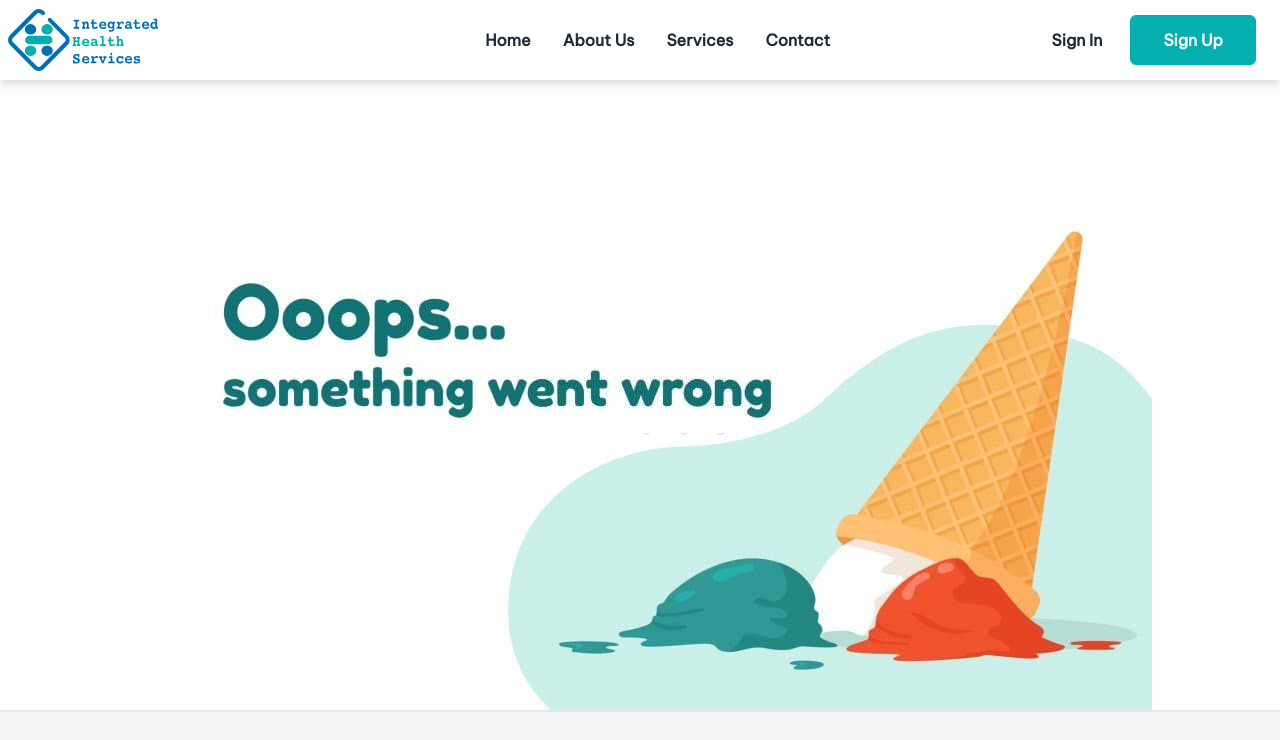
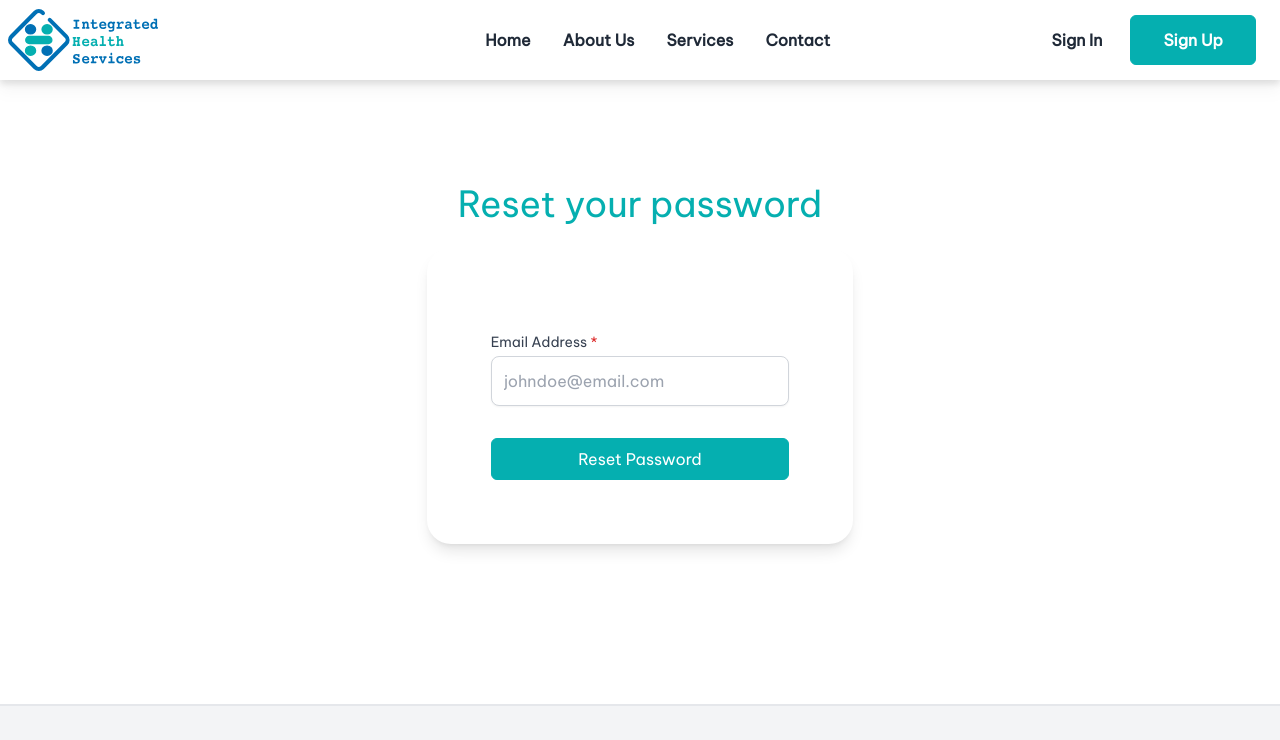
Before and after one commit to ihsidna/ihs-frontend, a React (Create React App) app: page /reset-password in a window 1280 px wide. Shown: the top 740 px of the page. Built offline with nearby package versions, Linux system fonts and the light colour scheme.

Commit message:
feature - add reset password functionality

```diff
--- a/src/App.js
+++ b/src/App.js
@@ -24,6 +24,7 @@ import UnauthorizedPage from "./pages/Unauthorized";
 import PersistLogin from "./components/app/PersistLogin";
 import Service from "./components/app/service/Service";
 import AllAppointment from "./components/app/appointment/AllAppointment";
+import ResetPassword from "./pages/ResetPassword";
 
 function App() {
   return (
@@ -40,6 +41,7 @@ function App() {
         <Route path="privacy-policy" element={<PrivacyPolicy />} />
         <Route path="confirm/:confirmationCode" element={<EmailConfirmation />} />
         <Route path="unauthorized" element={<UnauthorizedPage />} />
+        <Route path="reset-password" element={<ResetPassword />} />
         <Route element={<PersistLogin />}>
           <Route element={<Layout />}>
             <Route element={<RequireAuth allowedUserTypes={["user", "employee", "admin"]}/>} >
--- /dev/null
+++ b/src/components/app/ResetPasswordForm.jsx
@@ -0,0 +1,91 @@
+import React, {useState} from 'react';
+import {useLocation, useNavigate} from "react-router-dom";
+import axios from "../../api/axios";
+import Spinner from "./Spinner";
+
+const RESET_URL = "/user/resetPassword";
+
+const ResetPasswordForm = () => {
+	const navigate = useNavigate();
+	const location = useLocation();
+	const from = location.state?.from?.pathname || "/";
+
+	const [email, setEmail] = useState('');
+	const [loading, setLoading] = useState(false);
+	const [errMsg, setErrMsg] = useState('');
+
+	const handleReset = async (e) => {
+		e.preventDefault();
+		setLoading(true);
+		try {
+			await axios.post(RESET_URL,
+				JSON.stringify({ email}),
+				{ headers: { 'Content-Type': 'application/json' },
+					withCredentials: true
+				}
+			);
+
+			setLoading(false);
+			setEmail('');
+			setErrMsg('');
+
+			if (from === "/") {
+				navigate('/signin');
+			} else {
+				navigate(from, {replace: true});
+			}
+		} catch (err) {
+			if (!err.response) {
+				setErrMsg('No Server Response');
+				setLoading(false);
+			} else if (err.response) {
+				setErrMsg(err.response.data.message.replace("Error: ", ""));
+				setLoading(false);
+			} else {
+				setErrMsg('Something Went Wrong');
+				setLoading(false);
+			}
+		}
+
+	}
+
+	return (
+		<>
+			{loading && <Spinner />}
+			{errMsg ? (
+					<p className="rounded-md p-4 mb-4 bg-ihs-green-shade-200 text-red-500 font-normal text-lg">{errMsg}</p>
+				) :
+				<p className= "absolute -left-[99999px]" aria-live="assertive"></p>
+			}
+
+			<form className="mb-0 space-y-0" onSubmit={handleReset}>
+
+				<div className="">
+					<label htmlFor="email" className="block text-sm font-medium text-gray-700 mt-5">Email Address <span className="text-red-600">*</span></label>
+					<div className="mt-1">
+						<input
+							value={email}
+							onChange={(e) => setEmail(e.target.value)}
+							type="email"
+							id="email"
+							autoComplete="email"
+							required
+							placeholder="johndoe@email.com"
+							className="w-full border border-gray-300 px-3 py-3 rounded-lg shadow-sm focus:outline-none focus:border:bg-ihs-green-shade-500 focus:ring-1 focus:ring-ihs-green-shade-600"/>
+					</div>
+				</div>
+
+				<div>
+					<button className="px-4 py-2 w-full mt-8 bg-ihs-green hover:font-bold focus: outline-none focus:ring-2 focus:ring-ihs-green-shade-500">
+						Reset Password
+					</button>
+				</div>
+
+
+			</form>
+
+		</>
+	);
+};
+
+export default ResetPasswordForm;
--- a/src/components/app/SignInForm.jsx
+++ b/src/components/app/SignInForm.jsx
@@ -2,7 +2,7 @@ import React, {useEffect, useState} from 'react';
 import useAuth from "../../hooks/useAuth";
 import axios from "../../api/axios";
 import Spinner from "./Spinner";
-import {useNavigate, useLocation} from "react-router-dom";
+import {useNavigate, useLocation, Link} from "react-router-dom";
 
 const LOGIN_URL = "/user/login";
 
@@ -97,7 +97,11 @@ const SignInForm = () => {
 				</div>
 
 				<div className="">
-					<label htmlFor="password" className="block text-sm font-medium text-gray-700 mt-5">Password  <span className="text-red-600">*</span></label>
+					<div className="flex justify-between">
+						<label htmlFor="password" className="block text-sm font-medium text-gray-700 mt-5">Password  <span className="text-red-600">*</span></label>
+						<label className="block text-sm font-medium mt-5 text-ihs-green hover:underline"><Link to="/reset-password">Forgot Password?</Link></label>
+					</div>
+
 					<div className="mt-1">
 						<input
 							value={password}
--- /dev/null
+++ b/src/components/website/globals/ResetPasswordPage.jsx
@@ -0,0 +1,19 @@
+import React from 'react';
+import ResetPasswordForm from "../../app/ResetPasswordForm";
+
+const ResetPasswordPage = () => {
+	return (
+		<div className="py-40">
+			<div className="flex flex-col justify-center items-center py-4">
+				<h1 className="md:text-4xl text-2xl text-ihs-green py-2">Reset your password</h1>
+			</div>
+			<div className="flex justify-around">
+				<div className="bg-white lg:w-1/3 md:w-2/3 w-full md:px-16 md:py-16 px-10 md:rounded-3xl md:shadow-lg">
+					<ResetPasswordForm />
+				</div>
+			</div>
+		</div>
+	);
+};
+
+export default ResetPasswordPage;
```
